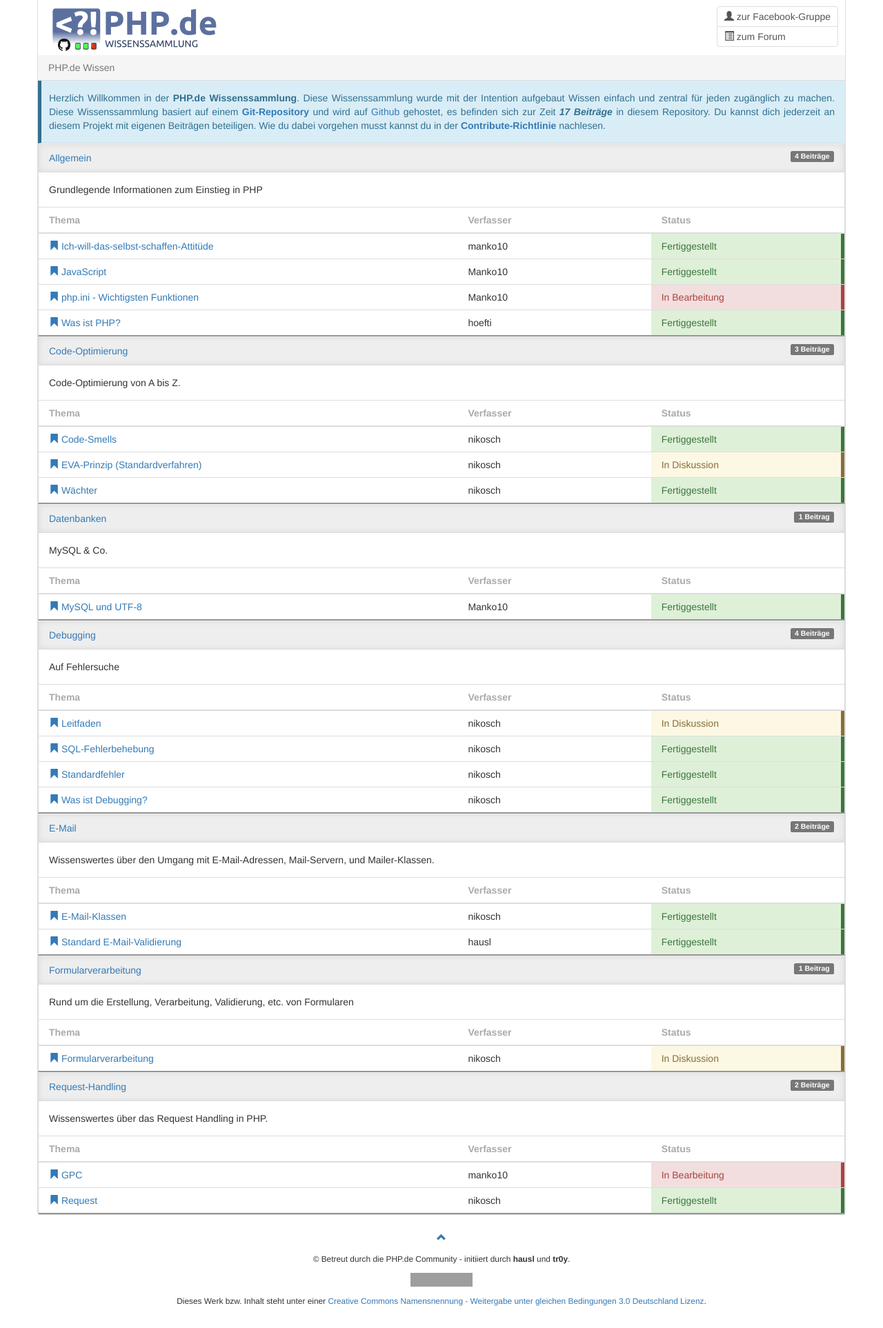
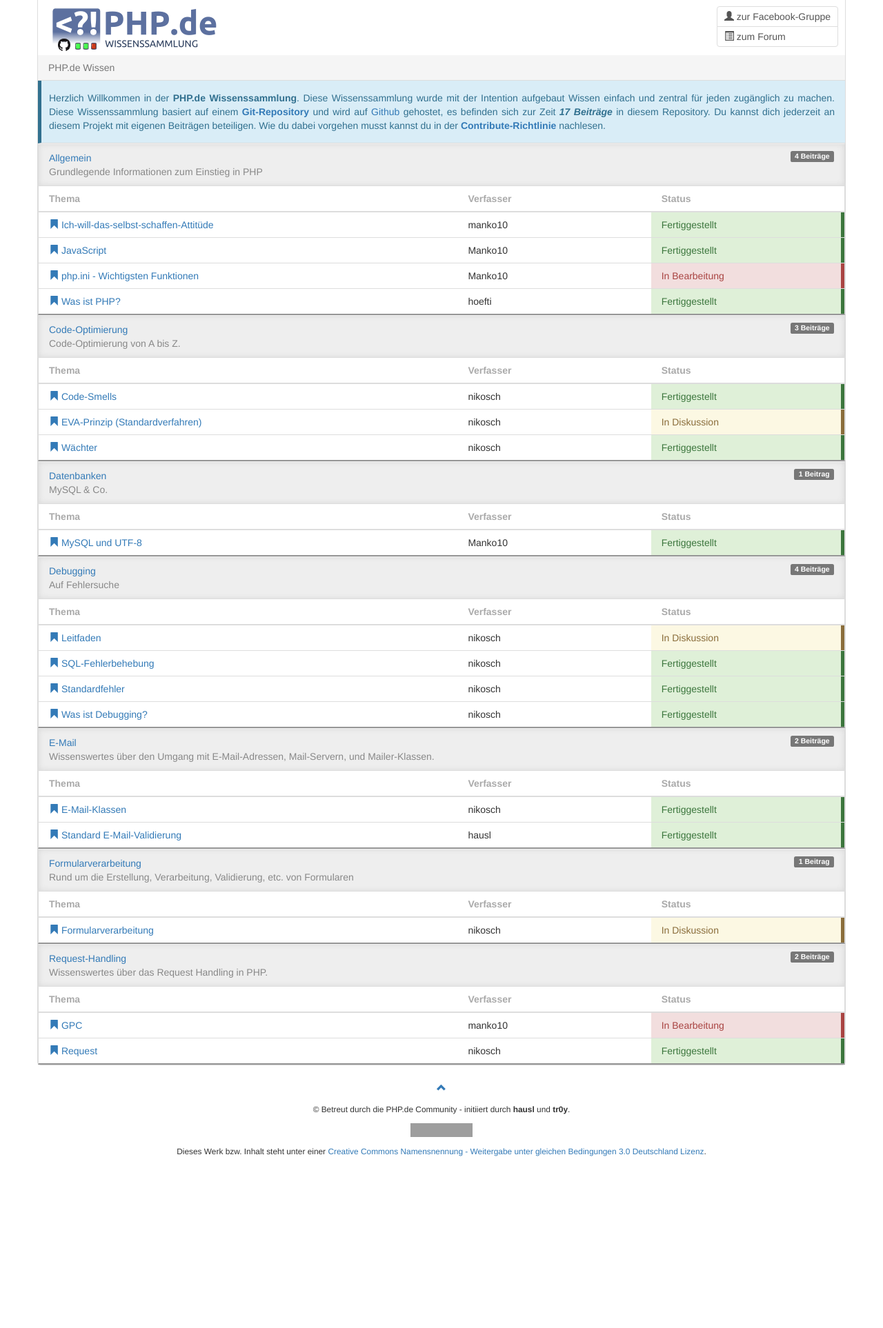
Before and after one commit to php-de/php-de.github.io, a Jekyll site: the page built from index.md, in a window 1280 px wide. Shown: the whole page at 69% size. Built offline with Jekyll 4.4.1, drawn with Linux system fonts in a browser that asks for light colours; nearby versions of some CDN libraries; after the commit the page ends 1709 px from its top, so only the background shows below that; grey boxes are pictures that could not be loaded.

Commit message:
requested by hausl

```diff
--- a/_layouts/front.html
+++ b/_layouts/front.html
@@ -10,9 +10,7 @@ layout: default
     {% for current in site.pages %}{% if sitegroup.name == current.group %}{% assign cgcount = cgcount |plus:1 %}{% endif %}{% endfor %}
     <div class="panel-heading shadowed">
         <a id="{{ sitegroup.anchor }}" href="{{ site.url }}#{{ sitegroup.anchor}}">{{ sitegroup.name }}<span class="label label-default pull-right">{{ cgcount }} {% if cgcount > 1 %}Beiträge{% else %}Beitrag{% endif %}</span></a>
-    </div>
-    <div class="condensed info-block introduction ">
-        {{ sitegroup.desc }}
+        <p style="margin-bottom:0; color:#888;">{{ sitegroup.desc }}</p>
     </div>
     <table class="table groups-table">
         <thead>
```
